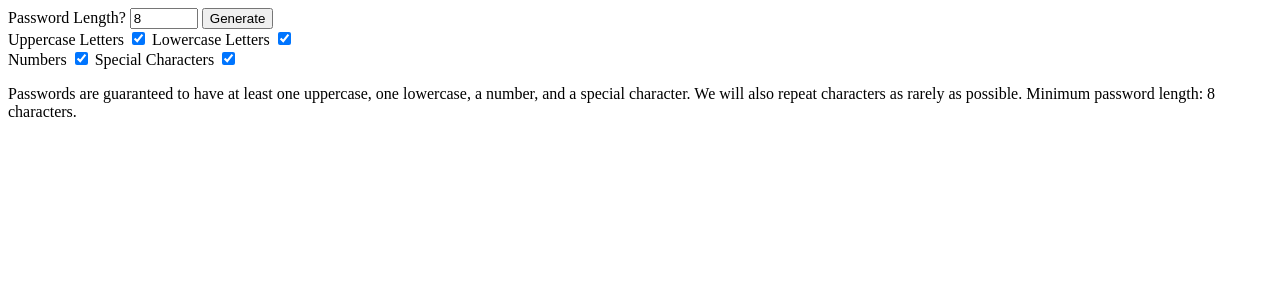
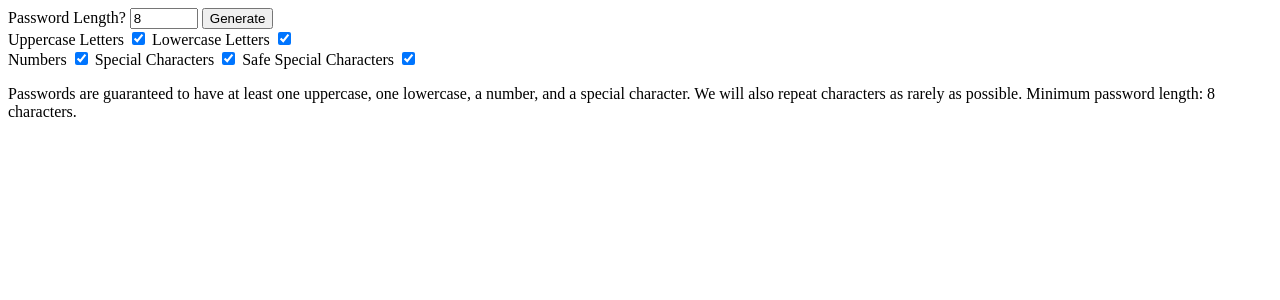
Before and after one commit to magykjames/homeapp, a Flask app: page /pwgen in a window 1280 px wide. Shown: the top 300 px of the page. Run offline with Flask 2, Linux system fonts and the light colour scheme.

Commit message:
updated front-end to for safe special characters

```diff
--- a/homeapp/templates/pwgen.html
+++ b/homeapp/templates/pwgen.html
@@ -21,6 +21,8 @@
     <input id="numbers" type="checkbox" name="numbers" value="true">
     <label for="special">Special Characters</label>
     <input id="special" type="checkbox" name="special" value="true">
+    <label for="safe">Safe Special Characters</label>
+    <input id="safe" type="checkbox" name="safe" value="true"
     <div class="" id="pwddisplay">
         {% if pwd %}
         {{ pwd }}
@@ -52,6 +54,7 @@
     var lowerletterschecked = bool("{{ lowerletters }}");
     var numberschecked = bool("{{ numbers }}");
     var specialchecked = bool("{{ special }}");
+    var safechecked = bool('{{ safe }}');
     console.log(upperletterschecked);
     if (upperletterschecked) {
       console.log('upper letters checked')
@@ -62,6 +65,7 @@
     document.getElementById("lowerletters").checked = lowerletterschecked;
     document.getElementById("numbers").checked = numberschecked;
     document.getElementById("special").checked = specialchecked;
+    document.getElementById("safe").checked = safechecked;
   });
   </script>
 </html>
```
